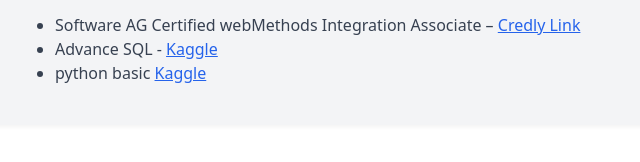
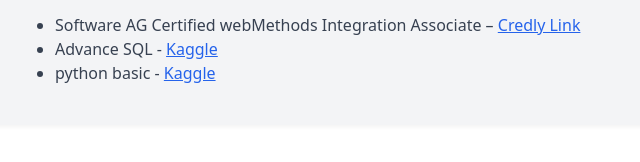
Before and after one commit to thursandi/resume, a plain HTML site: page index.html in a window 1280 px wide. Shown: the part 1559-1721 px from the top of the page, 161-801 px from the left. Drawn offline with nearby package versions, Linux system fonts and the light colour scheme.

Commit message:
cert updt

```diff
--- a/index.html
+++ b/index.html
@@ -133,7 +133,7 @@
 
                 </li>
 
-                <li>python basic
+                <li>python basic -
                     <a href="https://www.kaggle.com/learn/certification/aryothursandi/python"
                         class="text-blue-600 underline">Kaggle</a>
                 </li>
```
